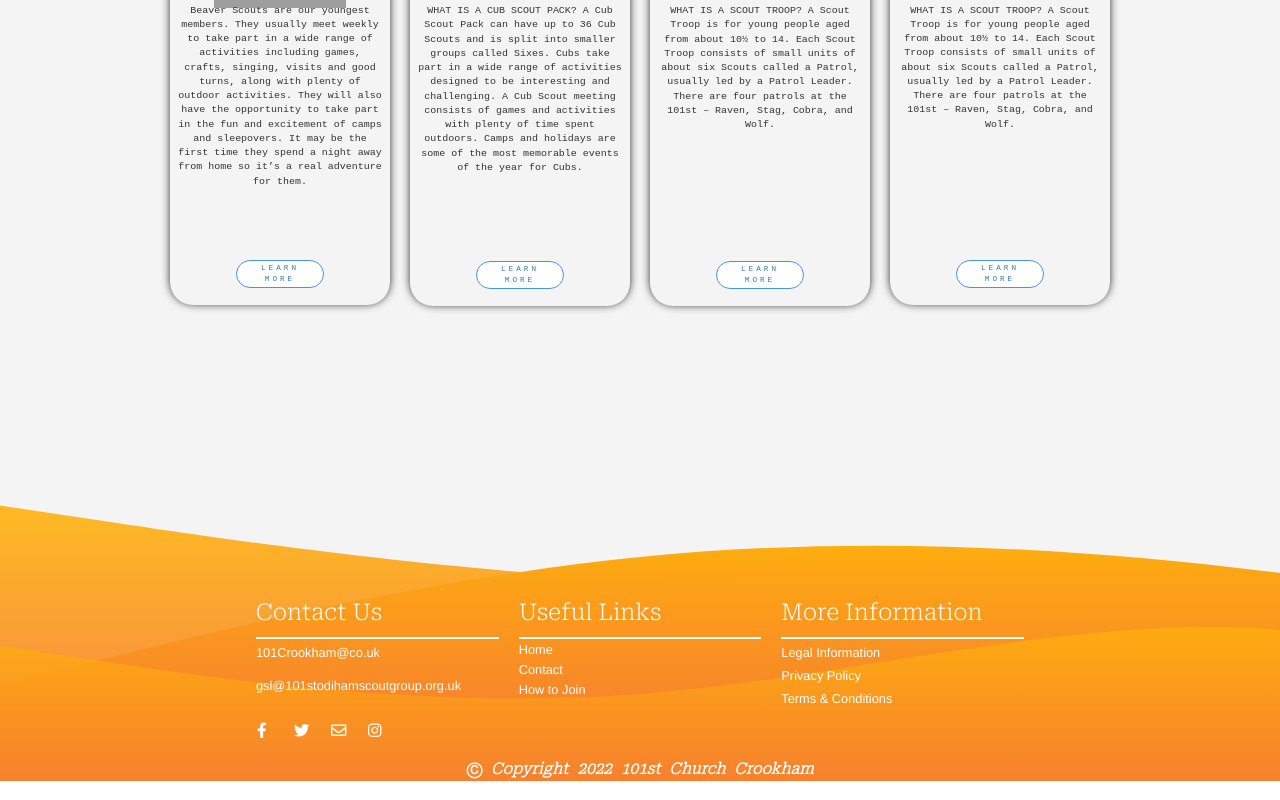
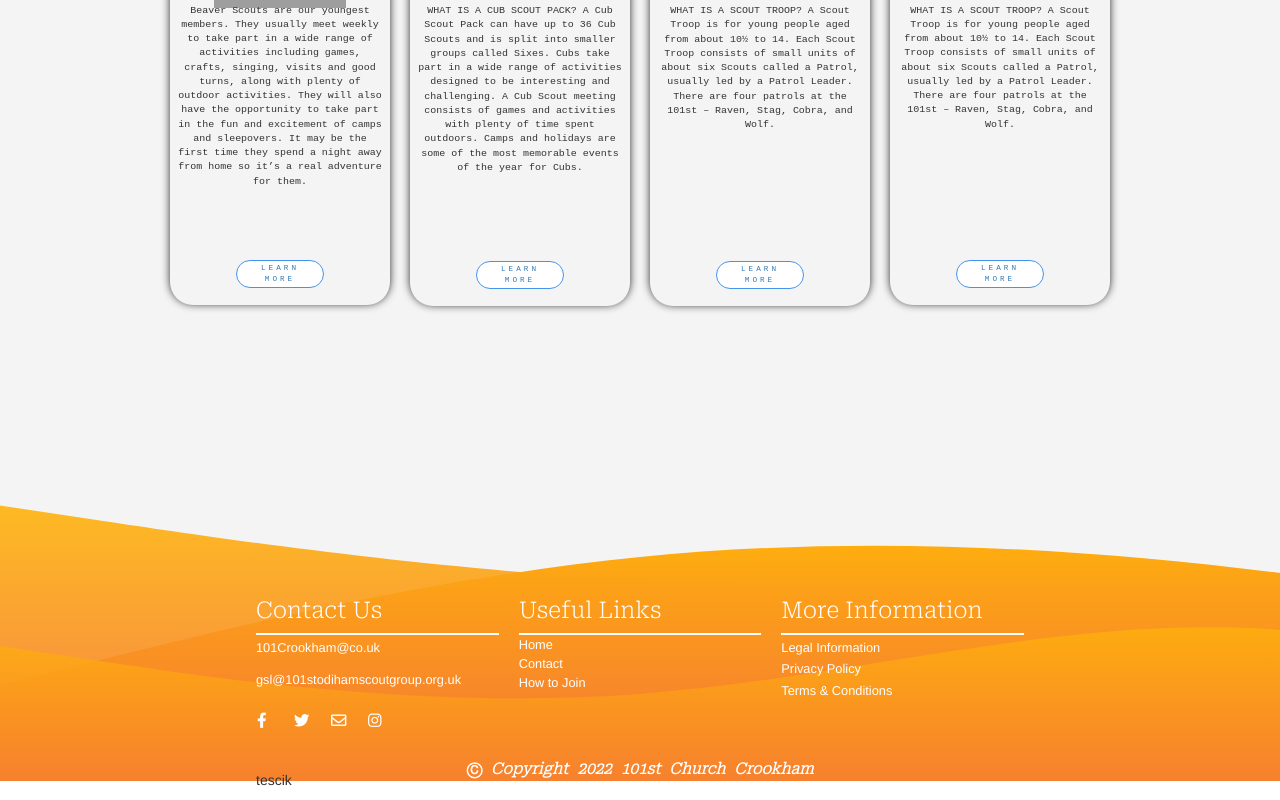
Before and after one commit to zee-creato/scouts.website, an Angular app: page / in a window 1280 px wide. Shown: the part 2640-3440 px from the top of the page. Built offline with nearby package versions, Linux system fonts and the light colour scheme; grey boxes are pictures that could not be loaded.

Commit message:
add tescik

```diff
--- a/src/app/components/copyright/copyright.component.html
+++ b/src/app/components/copyright/copyright.component.html
@@ -3,3 +3,4 @@
 
 
 </div>
+<p>tescik</p>
```
